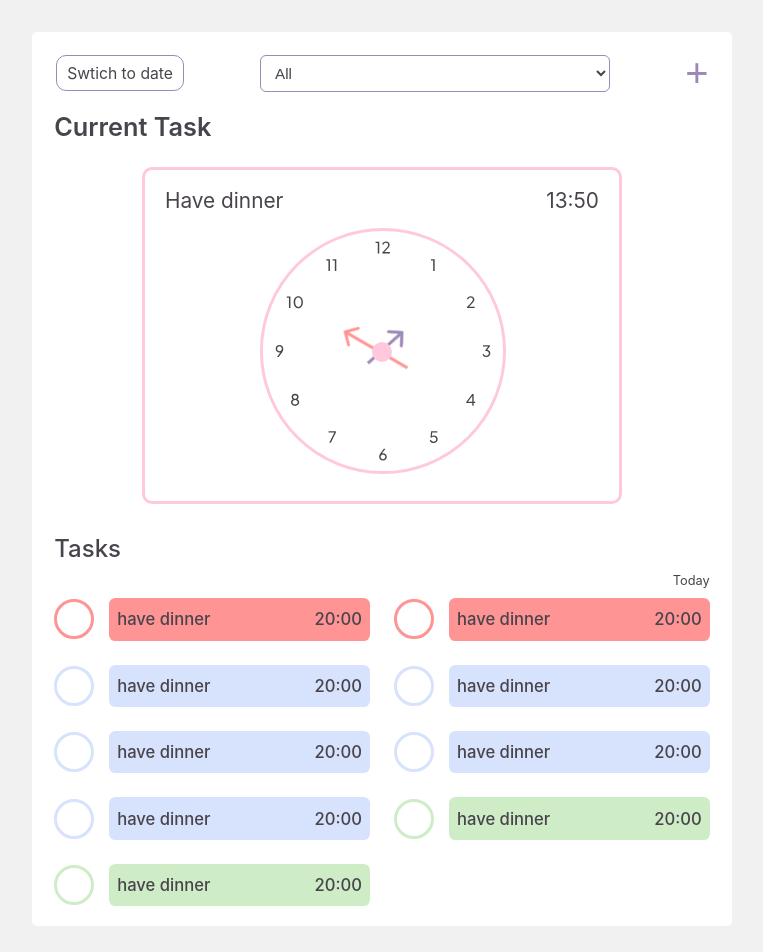
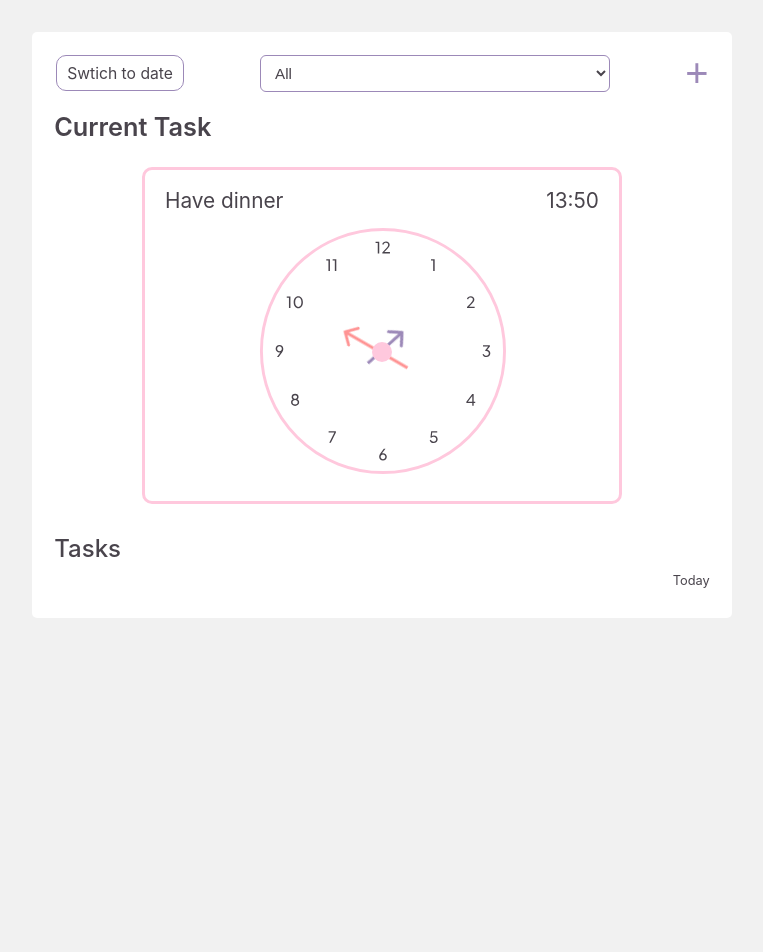
Before and after one commit to Amin-Ansari/My-to-do-list, a React (Create React App) app: page / in a window 1280 px wide. Shown: the top 952 px of the page, without its empty margins (258-1021 px from the left). After the commit the page ends 800 px from the top, so only its background shows below. Built offline with nearby package versions, Linux system fonts and the light colour scheme.

Commit message:
Adding and loading the tasks are done

```diff
--- a/src/Components/Data/ColorPickerInput.js
+++ b/src/Components/Data/ColorPickerInput.js
@@ -1,7 +1,7 @@
 import "./ColorPickerInput.css";
 const ColorPickerInput = (props) => {
   const passTheColor = (event) => {
-    props.onPickingColor(event.value);
+    props.onPickingColor(event.target.value);
   };
   const colorList = [
     "CEEDC7",
@@ -35,7 +35,6 @@ const ColorPickerInput = (props) => {
             value={0}
             name="color-radio-btn"
             id={`color-${colorList.length + 1}`}
-            onClick={passTheColor}
             checked={props.isReseted ? true : false}
           ></input>
           <span className="select-outline"></span>
--- a/src/Components/Data/FormContainer.js
+++ b/src/Components/Data/FormContainer.js
@@ -76,7 +76,7 @@ const FormContainer = (props) => {
       endVal: 1,
     }
   );
-  const [colorState, udpateColorState] = useState("");
+  const [colorState, udpateColorState] = useState("#");
 
   const updateTheDate = (takenDate) => {
     updateDateState(takenDate);
@@ -101,40 +101,6 @@ const FormContainer = (props) => {
       };
     },
   };
-
-  const hideTheAddingSection = () => {
-    props.onLiftingUp(false);
-  };
-  // The funcion below is responsible for updating localStorage
-  const updateLocalStorage = () => {
-    let taskLocaled = JSON.parse(
-      localStorage.getItem(`${taskDetails.taskDate}`)
-    );
-    if (!taskLocaled) {
-      localStorage.setItem(
-        `${taskDetails.taskDate}`,
-        JSON.stringify([taskDetails])
-      );
-    } else {
-      taskLocaled.push(JSON.stringify(taskDetails));
-      localStorage.setItem(
-        `${taskDetails.taskDate}`,
-        JSON.stringify(taskLocaled)
-      );
-    }
-
-    dispatchTimer({ unit: "RESET", time: "00:00", timeVal: 0 });
-    dispatchReducer({ type: "FOCUS", val: "" });
-    hideTheAddingSection();
-    updateTheDate(`${month}/${day}/${year}`);
-    updateImportancy(0);
-    updateCategory(0);
-    updateColorReset(true);
-    setTimeout(() => updateColorReset(false), 100);
-  };
-  const takeTheTime = (theTime, timeUnit, timeVal) => {
-    dispatchTimer({ unit: timeUnit, time: theTime, timeVal });
-  };
   const formSubmission = (event) => {
     event.preventDefault();
     if (
@@ -153,11 +119,45 @@ const FormContainer = (props) => {
   const pickTheColor = (color) => {
     udpateColorState(color);
   };
+
   const takeImportancy = (importancy) => {
     updateImportancy(importancy);
   };
   const takeCategory = (category) => {
     updateCategory(category);
+  };
+  const hideTheAddingSection = () => {
+    props.onLiftingUp(false);
+  };
+  // The funcion below is responsible for updating localStorage
+  const updateLocalStorage = () => {
+    let taskLocaled = JSON.parse(
+      localStorage.getItem(`${taskDetails.taskDate}`)
+    );
+    if (!taskLocaled) {
+      localStorage.setItem(
+        `${taskDetails.taskDate}`,
+        `[${JSON.stringify(taskDetails)}]`
+      );
+    } else {
+      taskLocaled.push(taskDetails);
+      localStorage.setItem(
+        `${taskDetails.taskDate}`,
+        JSON.stringify(taskLocaled)
+      );
+    }
+
+    dispatchTimer({ unit: "RESET", time: "00:00", timeVal: 0 });
+    dispatchReducer({ type: "FOCUS", val: "" });
+    hideTheAddingSection();
+    updateTheDate(`${month}/${day}/${year}`);
+    updateImportancy(0);
+    updateCategory(0);
+    updateColorReset(true);
+    setTimeout(() => updateColorReset(false), 100);
+  };
+  const takeTheTime = (theTime, timeUnit, timeVal) => {
+    dispatchTimer({ unit: timeUnit, time: theTime, timeVal });
   };
   return (
     <div className="form-container">
--- a/src/Components/UI/ListLayout.js
+++ b/src/Components/UI/ListLayout.js
@@ -1,58 +1,37 @@
 import "./ListLayout.css";
 import ListItem from "../Data/ListItem";
-
+import { useEffect } from "react";
 export default function ListLayout() {
+  const todayDate = new Date();
+  let day, month, year;
+  day =
+    todayDate.getDate() >= 10
+      ? `${todayDate.getDate()}`
+      : `0${todayDate.getDate()}`;
+  month =
+    todayDate.getMonth() + 1 >= 10
+      ? `${todayDate.getMonth() + 1}`
+      : `0${todayDate.getMonth() + 1}`;
+  year = todayDate.getFullYear();
+  let tasks = JSON.parse(localStorage.getItem(`${month}/${day}/${year}`));
+  console.log("hello world");
   return (
     <div>
       <div className="list-title">
         <h4>Today</h4>
       </div>
       <ul className="list-style">
-        <ListItem
-          bgColor="FF9494"
-          taskTitle="have dinner"
-          taskTime="20:00"
-        ></ListItem>
-        <ListItem
-          bgColor="FF9494"
-          taskTitle="have dinner"
-          taskTime="20:00"
-        ></ListItem>
-        <ListItem
-          bgColor="D7E3FC"
-          taskTitle="have dinner"
-          taskTime="20:00"
-        ></ListItem>
-        <ListItem
-          bgColor="D7E3FC"
-          taskTitle="have dinner"
-          taskTime="20:00"
-        ></ListItem>
-        <ListItem
-          bgColor="D7E3FC"
-          taskTitle="have dinner"
-          taskTime="20:00"
-        ></ListItem>
-        <ListItem
-          bgColor="D7E3FC"
-          taskTitle="have dinner"
-          taskTime="20:00"
-        ></ListItem>
-        <ListItem
-          bgColor="D7E3FC"
-          taskTitle="have dinner"
-          taskTime="20:00"
-        ></ListItem>
-        <ListItem
-          bgColor="CEEDC7"
-          taskTitle="have dinner"
-          taskTime="20:00"
-        ></ListItem>
-        <ListItem
-          bgColor="CEEDC7"
-          taskTitle="have dinner"
-          taskTime="20:00"
-        ></ListItem>
+        {tasks
+          ? tasks.map((item, index) => {
+              return (
+                <ListItem
+                  bgColor={`${item.TaskColor}`}
+                  taskTitle={`${item.taskName}`}
+                  taskTime={`${item.taskEndTime}`}
+                ></ListItem>
+              );
+            })
+          : ""}
       </ul>
     </div>
   );
```
